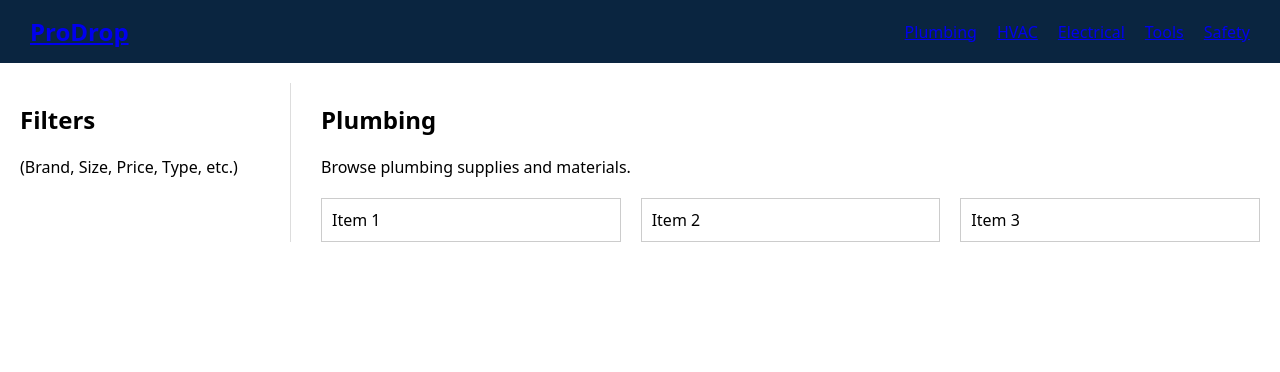
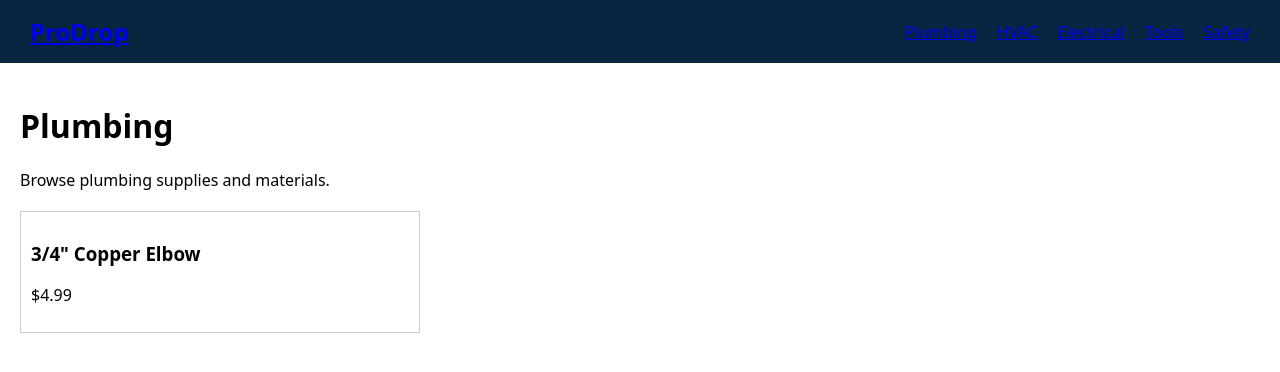
Before and after one commit to fermingonzalez031-png/prodrophq-site, a Next.js app: page /catalog/plumbing in a window 1280 px wide. Shown: the top 372 px of the page. Built offline with nearby package versions, Linux system fonts and the light colour scheme.

Commit message:
Update page.tsx

```diff
--- a/app/catalog/plumbing/page.tsx
+++ b/app/catalog/plumbing/page.tsx
@@ -1,37 +1,27 @@
+import { getProductsByCategory } from "../../../lib/getProducts";
+
 export default function Page() {
+  const items = getProductsByCategory("plumbing");
+
   return (
-    <div style={{ display: "flex", gap: "30px" }}>
-      {/* LEFT SIDEBAR FILTERS */}
-      <aside
-        style={{
-          width: "250px",
-          borderRight: "1px solid #ddd",
-          paddingRight: "20px",
-        }}
-      >
-        <h2>Filters</h2>
-        <p>(Brand, Size, Price, Type, etc.)</p>
-      </aside>
+    <div>
+      <h1>Plumbing</h1>
+      <p>Browse plumbing supplies and materials.</p>
 
-      {/* PRODUCT GRID */}
-      <section style={{ flex: 1 }}>
-        <h1>Plumbing</h1>
-        <p>Browse plumbing supplies and materials.</p>
-
-        <div
-          style={{
-            marginTop: "20px",
-            display: "grid",
-            gridTemplateColumns: "repeat(3, 1fr)",
-            gap: "20px",
-          }}
-        >
-          {/* Placeholder items */}
-          <div style={{ border: "1px solid #ccc", padding: "10px" }}>Item 1</div>
-          <div style={{ border: "1px solid #ccc", padding: "10px" }}>Item 2</div>
-          <div style={{ border: "1px solid #ccc", padding: "10px" }}>Item 3</div>
-        </div>
-      </section>
+      <div style={{
+        display: "grid",
+        gap: "20px",
+        gridTemplateColumns: "repeat(3, 1fr)",
+        marginTop: "20px"
+      }}>
+        {items.map(item => (
+          <div key={item.id}
+               style={{ border: "1px solid #ccc", padding: "10px" }}>
+            <h3>{item.name}</h3>
+            <p>${item.price}</p>
+          </div>
+        ))}
+      </div>
     </div>
   );
 }
```
